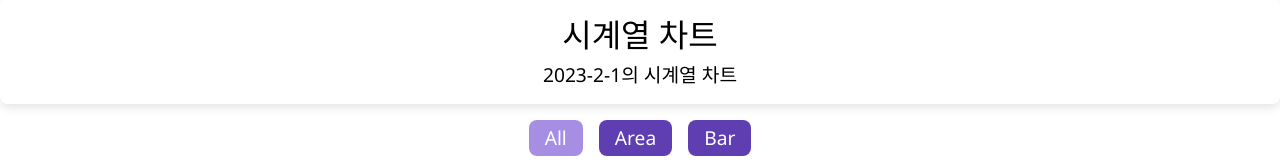
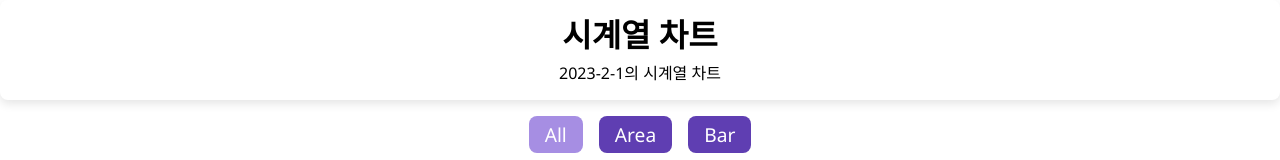
Before and after one commit to HYBEN09/time-series-chart, a React (Vite) app: page / in a window 1280 px wide. Shown: the top 160 px of the page. Built offline with nearby package versions, Linux system fonts and the light colour scheme; no server answers.

Commit message:
Fix: Header 수정

```diff
--- a/src/components/Chart/ChartTitle.tsx
+++ b/src/components/UI/Header.tsx
@@ -5,7 +5,7 @@ interface ChartTitleProps {
   content: string;
 }
 
-export function ChartTitle({ title, content }: ChartTitleProps) {
+function Header({ title, content }: ChartTitleProps) {
   return (
     <TitleContainer>
       <Title>{title}</Title>
@@ -25,9 +25,12 @@ const TitleContainer = styled.header`
 
 const Title = styled.h1`
   font-size: 2rem;
+  font-weight: 600;
 `;
 
 const Content = styled.p`
-  font-size: 1.2rem;
+  font-size: 1rem;
   margin-top: 14px;
 `;
+
+export default Header;
--- a/src/pages/Home.tsx
+++ b/src/pages/Home.tsx
@@ -1,10 +1,10 @@
 import { Chart } from '@/components/Chart/Chart';
-import { ChartTitle } from '@/components/Chart/ChartTitle';
+import Header from '@/components/UI/Header';
 
 function Home() {
   return (
     <>
-      <ChartTitle title={'시계열 차트'} content={'2023-2-1의 시계열 차트'} />
+      <Header title={'시계열 차트'} content={'2023-2-1의 시계열 차트'} />
       <Chart />
     </>
   );
```
